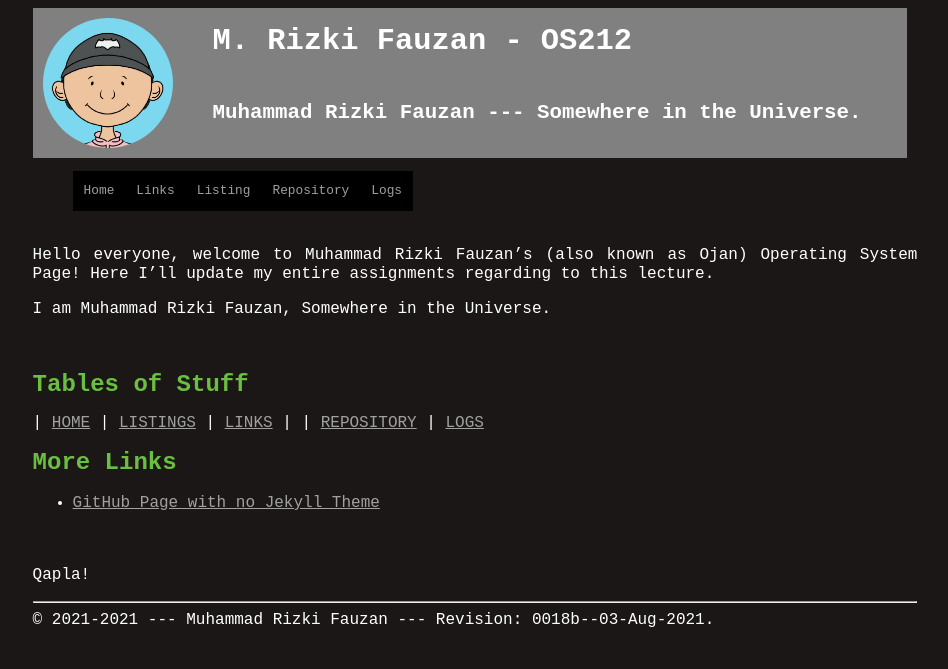
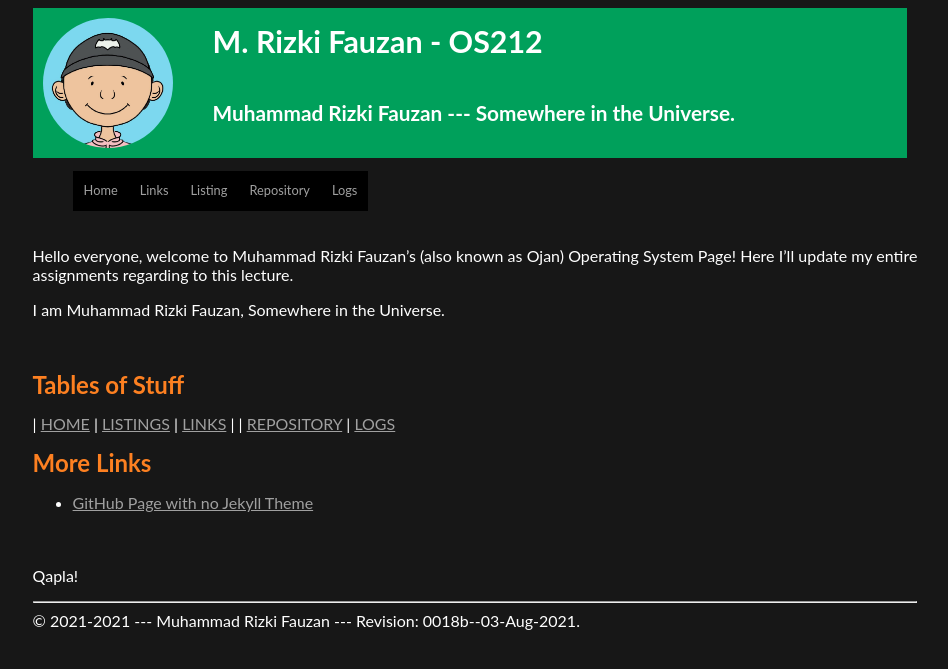
Before and after one commit to rfauzan46/os212, a Jekyll site: the page built from index.md, in a window 1280 px wide. Shown: the top 669 px of the page, without its empty margins (165-1113 px from the left). Built offline with Jekyll 4.4.1, drawn with Linux system fonts in a browser that asks for light colours.

Commit message:
Updating mylog.txt and refreshing the pages design

```diff
--- a/TXT/mylog.txt
+++ b/TXT/mylog.txt
@@ -4,3 +4,7 @@
 ZCZC W00 80 L10 Assignment #00
 ZCZC W00 20 L04 Github Pages related
 ZCZC W00 10 L00 After Class Discussions
+ZCZC W01 150 L11 Assignment #01
+ZCZC W01 60 L32 YouTube: Finding references for Assignment #01
+ZCZC W01 30 L08 Consulting to AsDos regarding GitHub errors
+ZCZC W01 45 L00 After Class Discussions
--- a/assets/css/style.css
+++ b/assets/css/style.css
@@ -17,9 +17,9 @@
 /* See https://www.quackit.com/css/color/charts/hsl_color_chart.cfm */
 .plainclass1 {
   color:            hsl(0, 100%, 100%);
-  background-color: hsl(0, 10%, 10%);
+  background-color: hsl(0, 0%, 9%);
   line-height:      120%;
-  font-family:      monospace,courier;
+  font-family:      'Lato', Arial, Helvetica, sans-serif;
 }
 
 .plainclass1 li {
@@ -27,15 +27,15 @@
 }
 
 .plainclass1 h1 {
-  color:            hsl(100, 50%, 50%);
+  color:            hsl(26, 98%, 56%);
 }
 
 .plainclass1 h2 {
-  color:            hsl(100, 50%, 50%);
+  color:            hsl(26, 98%, 56%);
 }
 
 .plainclass1 h3 {
-  color:            hsl(100, 50%, 50%);
+  color:            hsl(26, 98%, 56%);
 }
 
 .container {
@@ -59,7 +59,7 @@
 .column {
   float:            left;
   display:          inline-block;
-  background:       #808080;
+  background:       #00a05b;
   height:           130px;
   width:            100%;
   padding-top:      10px;
@@ -146,7 +146,7 @@
 }
 
 .navbar ul li a:hover {
-  background-color: hsla(255,   100%,   50%, 1);
+  background-color: hsl(26, 98%, 56%);
   font-size:        1.15em;
   font-weight:      bold;
   padding:          2px;
```
